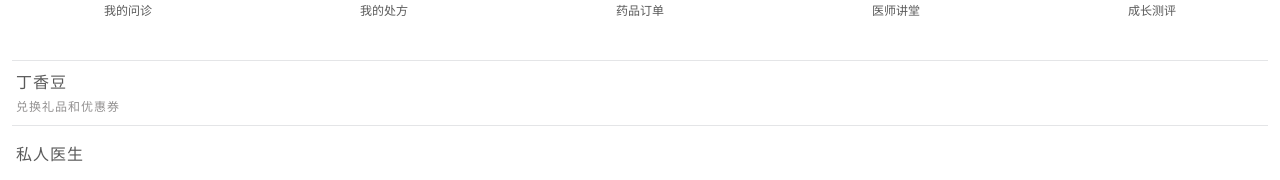
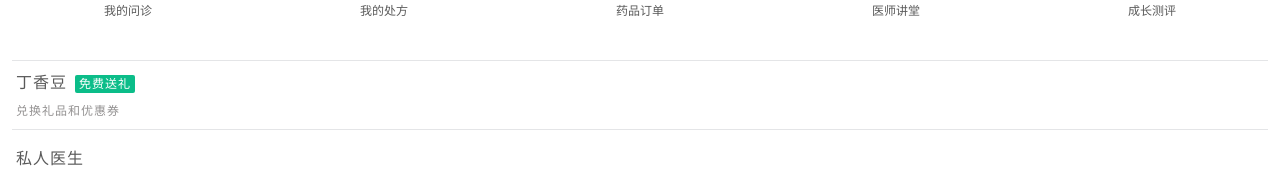
Before and after one commit to zhengyongkai/dingxiangyisheng, a Vue app in the folder source/: page /#/home in a window 1280 px wide. Shown: the part 298-478 px from the top of the page. Built offline with nearby package versions, Linux system fonts and the light colour scheme; a small style sheet from the web is missing; what vue-awesome-mui would draw is missing.

Commit message:
'页面优化'

```diff
--- a/source/src/pages/Index/HomePage.vue
+++ b/source/src/pages/Index/HomePage.vue
@@ -32,19 +32,16 @@
     </div>
     <div class="wx-cell">
       <div class="wx-cell-item">
-         <dx-cell :desc="'兑换礼品和优惠券'" >
-            <div slot="title" class="cell-title">
-              丁香豆
-            </div>
-         </dx-cell>
-          <dx-cell :title="'私人医生'" >
-         </dx-cell>
-          <dx-cell :title="'患者信息'" >
-         </dx-cell>
-          <dx-cell :title="'设置'" >
-         </dx-cell>
-         <dx-cell :title="'联系客服'" >
-         </dx-cell>
+        <dx-cell :desc="'兑换礼品和优惠券'">
+          <div slot="title" class="cell-title">
+            <div class="cell-title-text">丁香豆</div>
+            <div class="cell-title-tag">免费送礼</div>
+          </div>
+        </dx-cell>
+        <dx-cell :title="'私人医生'"> </dx-cell>
+        <dx-cell :title="'患者信息'"> </dx-cell>
+        <dx-cell :title="'设置'"> </dx-cell>
+        <dx-cell :title="'联系客服'"> </dx-cell>
       </div>
     </div>
   </div>
@@ -211,4 +208,25 @@ export default {
   -webkit-transform: scaleY(0.5);
   transform: scaleY(0.5);
 }
+.cell-title {
+  display: flex;
+  align-items: center;
+  .cell-title-text {
+    margin-bottom: 4px;
+    letter-spacing: 1px;
+    font-size: 16px;
+  }
+   .cell-title-tag{
+     margin-left: 8px;
+     font-size: 12px;
+     color: #fff;
+     background:#0bBD89;
+    line-height: 18px;
+    width: 60px;
+    font-weight: lighter;
+     text-align: center;
+     height: 18px;
+     border-radius: 2px;
+   }
+}
 </style>
```
